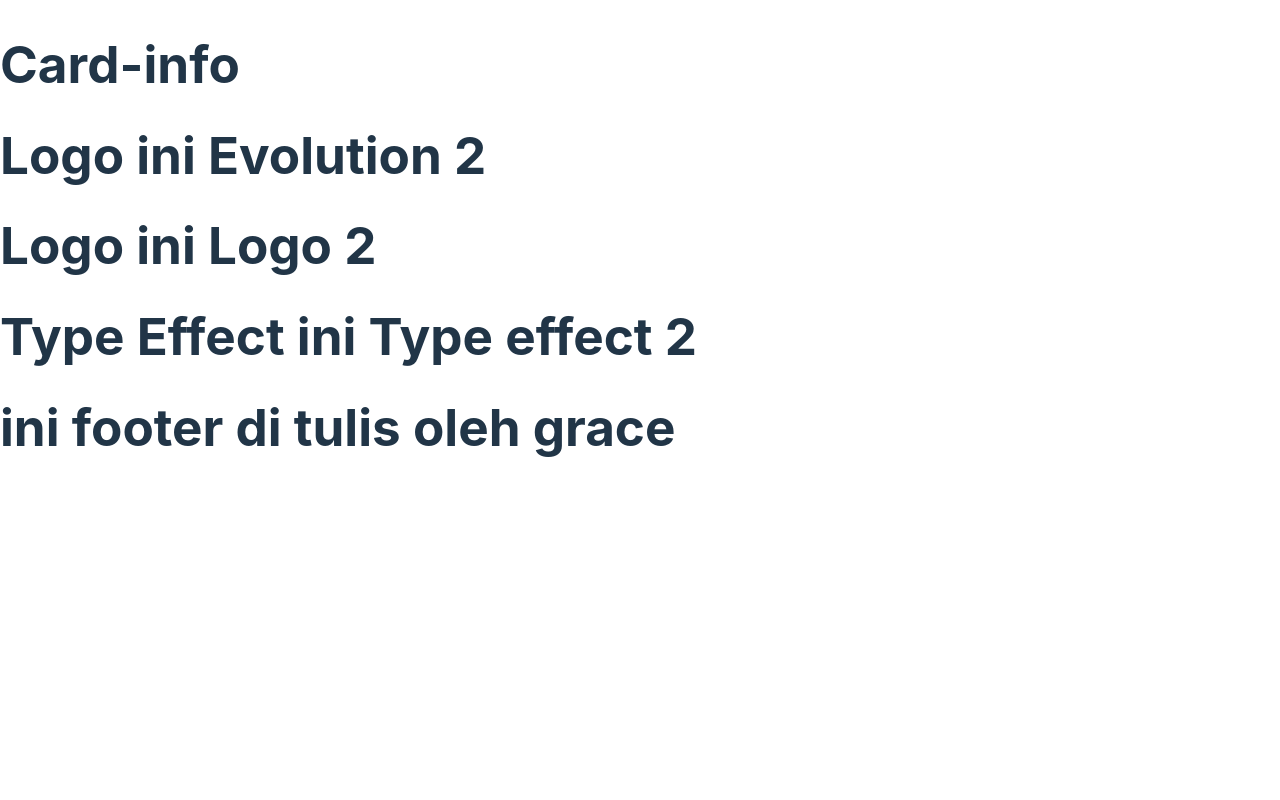
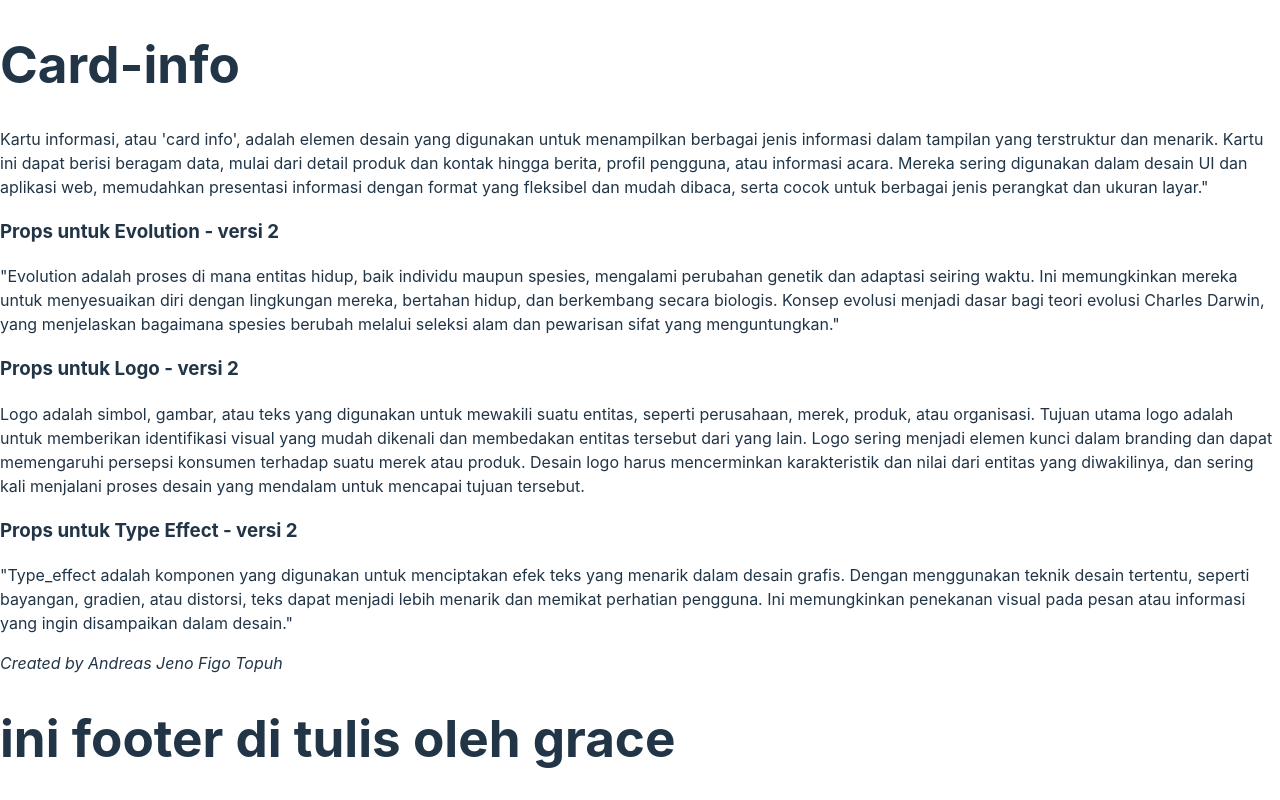
Before and after one commit to willzer0/Tugas-Front-End-StenlyAdam, a React (Vite) app: page / in a window 1280 px wide. Shown: the part 535-1335 px from the top of the page. Before the commit the page ends 1024 px from the top, so only its background shows below. Built offline with nearby package versions, Linux system fonts and the light colour scheme.

Commit message:
hanya menambahkan beberapa konten didalam file card-info

```diff
--- a/src/Components/Home/Evolution.jsx
+++ b/src/Components/Home/Evolution.jsx
@@ -1,6 +1,15 @@
 const Evolution = (props) => {
-    return <h1>Logo {props.Evol} </h1>
-
+    return (
+        <>
+            <h3>{props.Judul}</h3>
+            {/* <p>{props.teks}</p> */}
+            <p>
+                "Evolution adalah proses di mana entitas hidup, baik individu maupun spesies, mengalami perubahan genetik dan adaptasi seiring waktu.
+                Ini memungkinkan mereka untuk menyesuaikan diri dengan lingkungan mereka, bertahan hidup, dan berkembang secara biologis. Konsep evolusi menjadi dasar bagi teori evolusi Charles Darwin,
+                yang menjelaskan bagaimana spesies berubah melalui seleksi alam dan pewarisan sifat yang menguntungkan."
+            </p>
+        </>
+    );
 }
 
 export default Evolution;
--- a/src/Components/Home/Logo.jsx
+++ b/src/Components/Home/Logo.jsx
@@ -1,5 +1,18 @@
 const Logo = (props) => {
-    return <h1>Logo {props.Log} </h1>
+    return (
+        <>
+            <h3>{props.Judul}</h3>
+            <p>
+                Logo adalah simbol, gambar, atau teks yang digunakan untuk mewakili suatu entitas, seperti perusahaan,
+                merek, produk, atau organisasi. Tujuan utama logo adalah untuk memberikan identifikasi visual yang mudah
+                dikenali dan membedakan entitas tersebut dari yang lain. Logo sering menjadi elemen kunci dalam branding
+                dan dapat memengaruhi persepsi konsumen terhadap suatu merek atau produk. Desain logo harus mencerminkan
+                karakteristik dan nilai dari entitas yang diwakilinya, dan sering kali menjalani proses desain yang mendalam
+                untuk mencapai tujuan tersebut.
+            </p>
+
+        </>
+    );
 }
 
 export default Logo;
--- a/src/Components/Home/Type-effect.jsx
+++ b/src/Components/Home/Type-effect.jsx
@@ -1,5 +1,14 @@
 const Type_effect = (props) => {
-    return <h1>Type Effect {props.Type}</h1>
+    return (
+        <>
+            <h3>{props.Judul}</h3>
+            <p>
+                "Type_effect adalah komponen yang digunakan untuk menciptakan efek teks yang menarik dalam desain grafis.
+                Dengan menggunakan teknik desain tertentu, seperti bayangan, gradien, atau distorsi, teks dapat menjadi lebih menarik dan memikat perhatian pengguna.
+                Ini memungkinkan penekanan visual pada pesan atau informasi yang ingin disampaikan dalam desain."
+            </p>
+        </>
+    );
 }
 
 export default Type_effect;
--- a/src/Components/Home/card-info.jsx
+++ b/src/Components/Home/card-info.jsx
@@ -7,10 +7,19 @@ const Card_info = () => {
 
     <>
         <h1>Card-info</h1>
+        <p>
+                Kartu informasi, atau 'card info', adalah elemen desain yang digunakan untuk menampilkan berbagai jenis informasi dalam tampilan yang terstruktur dan menarik. Kartu ini dapat berisi beragam data, mulai dari detail produk dan kontak hingga berita,
+                profil pengguna, atau informasi acara. Mereka sering digunakan dalam desain UI dan aplikasi web,
+                memudahkan presentasi informasi dengan format yang fleksibel dan mudah dibaca, serta cocok untuk
+                berbagai jenis perangkat dan ukuran layar."
+        </p>
 
-        <Evolution Evol="ini Evolution 2" />
-        <Logo Log="ini Logo 2"/>
-        <Type_effect  Type="ini Type effect 2"/>
+        <Evolution Judul="Props untuk Evolution - versi 2"  />
+        <Logo Judul="Props untuk Logo - versi 2"/>
+        <Type_effect  Judul="Props untuk Type Effect - versi 2"/>
+
+
+        <p><em>Created by Andreas Jeno Figo Topuh</em></p>
     </>
 
     )
```
